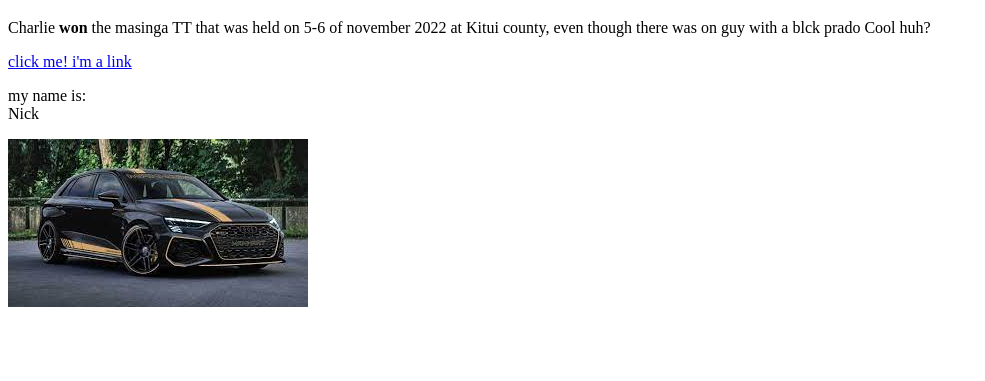
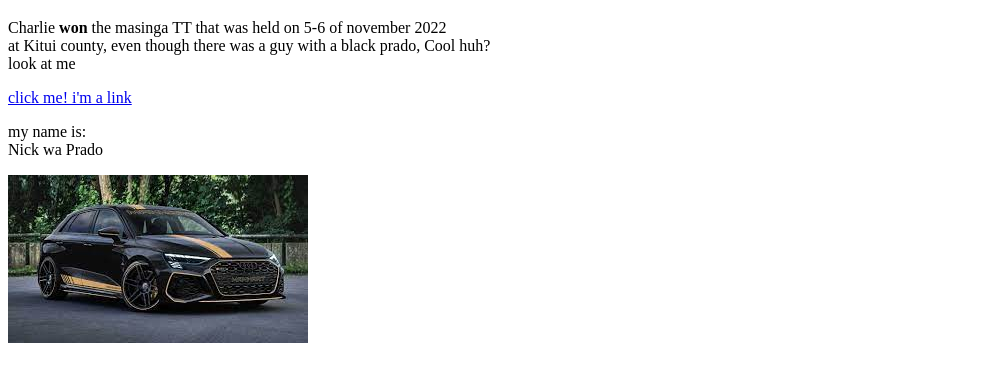
Before and after one commit to MrKhalqi/Masunga-TT, a plain HTML site: page test.html in a window 1280 px wide. Shown: the part 61-442 px from the top of the page, without its empty margins (0-985 px from the left). Drawn offline with Linux system fonts and the light colour scheme.

Commit message:
Update test.html

```diff
--- a/test.html
+++ b/test.html
@@ -5,10 +5,10 @@
 </head>
 <body>
 	<h1>Masinga TT winner</h1>
-	<p>Charlie <b>won</b> the masinga TT that was held on 5-6 of november 2022 at Kitui county, even though there was on guy with a blck prado Cool huh?</p>
+	<p>Charlie <b>won</b> the masinga TT that was held on 5-6 of november 2022 <br>at Kitui county, even though there was a guy with a black prado, Cool huh?<br>look at me</p>
 	<a href="https://google.com" target="-blank" title="lets go to google">click me! i'm a link</a>
 	<p>my name is:<br>
-	Nick</p>
+	Nick wa Prado</p>
 	<img src="IMG/rs3.jpeg">
 </body>
 <html>
```
